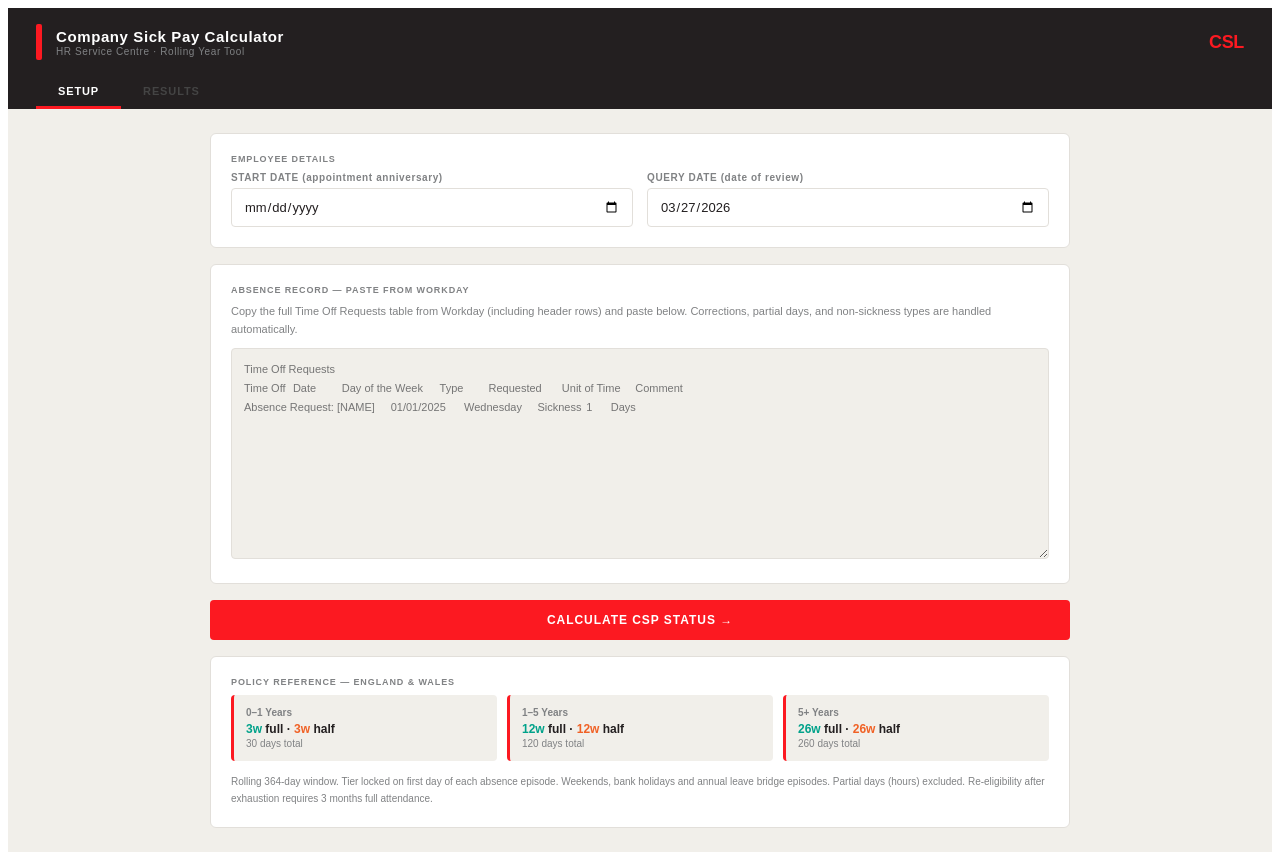
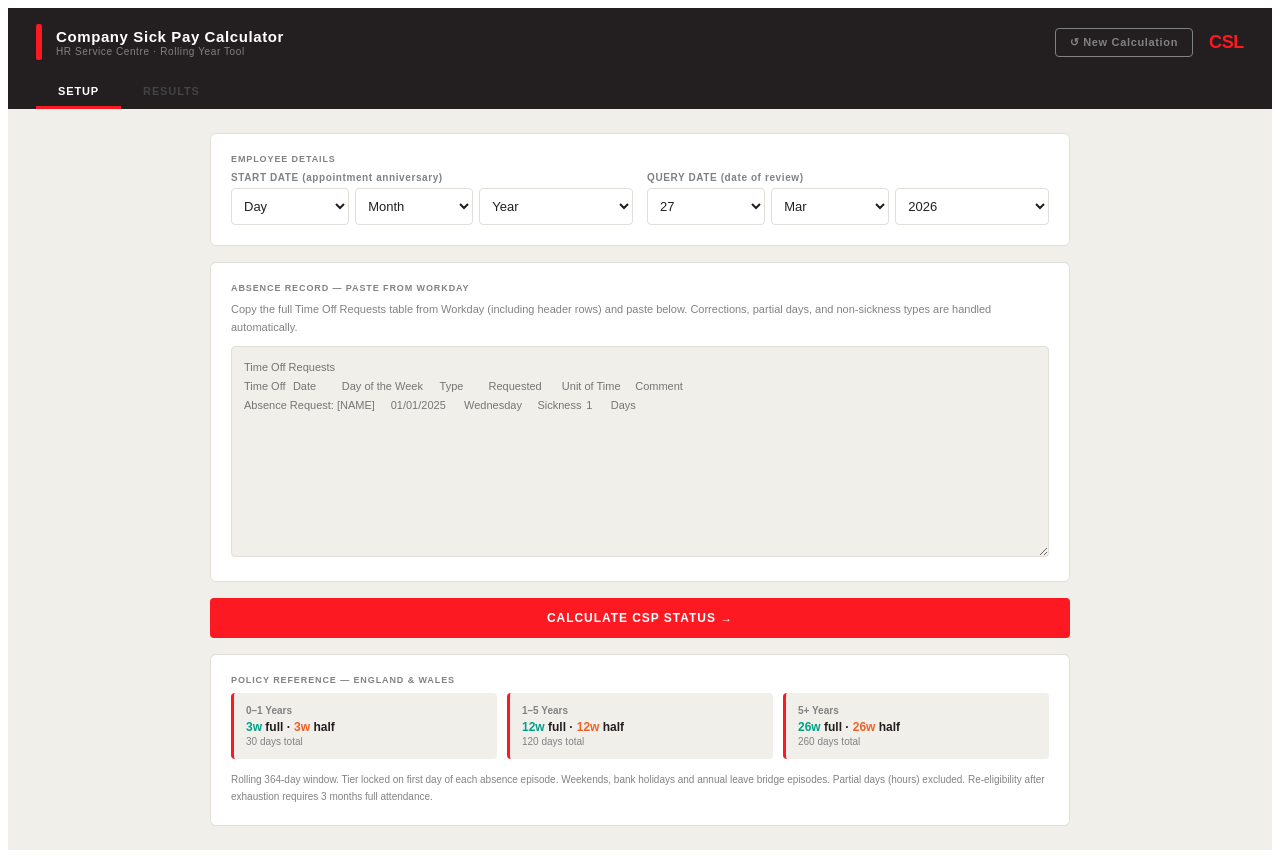
Before and after one commit to RyanCarson94-debug/hrsc, a React (Vite) app: page / in a window 1280 px wide. Built offline with nearby package versions, Linux system fonts and the light colour scheme.

Commit message:
Fix calculate button

```diff
--- a/src/App.jsx
+++ b/src/App.jsx
@@ -418,8 +418,9 @@ const B = {
 };
 
 export default function CSPCalculator() {
-  const [startDateStr, setStartDateStr] = useState("");
-  const [queryDateStr, setQueryDateStr] = useState(new Date().toISOString().slice(0, 10));
+  const todayInit = () => { const d = new Date(); return { d: String(d.getDate()).padStart(2,'0'), m: String(d.getMonth()+1).padStart(2,'0'), y: String(d.getFullYear()) }; };
+  const [startDate, setStartDate] = useState({ d: "", m: "", y: "" });
+  const [queryDate, setQueryDate] = useState(todayInit());
   const [rawData, setRawData] = useState("");
   const [result, setResult] = useState(null);
   const [error, setError] = useState("");
@@ -428,15 +429,17 @@ export default function CSPCalculator() {
   const handleCalculate = () => {
     setError("");
     setResult(null);
-    if (!startDateStr) return setError("Please enter the employee's start date.");
-    if (!queryDateStr) return setError("Please enter the query date.");
+    if (!startDate.d || !startDate.m || !startDate.y) return setError("Please enter the employee's start date.");
+    if (!queryDate.d || !queryDate.m || !queryDate.y) return setError("Please enter the query date.");
     if (!rawData.trim()) return setError("Please paste the employee's absence record.");
-    const startDate = new Date(startDateStr);
-    const queryDate = new Date(queryDateStr);
-    if (isNaN(startDate) || isNaN(queryDate)) return setError("Invalid date entered.");
-    if (queryDate < startDate) return setError("Query date cannot be before start date.");
+    const startDateObj = new Date(parseInt(startDate.y), parseInt(startDate.m)-1, parseInt(startDate.d));
+    const queryDateObj = new Date(parseInt(queryDate.y), parseInt(queryDate.m)-1, parseInt(queryDate.d));
+    if (isNaN(startDateObj) || isNaN(queryDateObj)) return setError("Invalid date entered.");
+    if (queryDateObj < startDateObj) return setError("Query date cannot be before start date.");
+    const startDateStr = startDateObj.toISOString().slice(0,10);
+    const queryDateStr = queryDateObj.toISOString().slice(0,10);
     const { sickDays, annualLeaveSet } = parseAbsenceData(rawData);
-    const res = calculate(startDate, queryDate, sickDays, annualLeaveSet);
+    const res = calculate(startDateObj, queryDateObj, sickDays, annualLeaveSet);
     setResult(res);
     setActiveTab("results");
   };
@@ -448,14 +451,33 @@ export default function CSPCalculator() {
   };
   const sc = result ? STATUS[result.payStatus] : null;
 
-  const Field = ({ label, value, onChange, type = "date" }) => (
+  const selectStyle = {
+    padding: "9px 8px", borderRadius: 4, border: `1px solid ${B.gray2}`,
+    background: B.white, color: B.black, fontSize: 13, fontFamily: "Montserrat, sans-serif",
+    outline: "none", cursor: "pointer", appearance: "auto",
+  };
+
+  const MONTHS = ["Jan","Feb","Mar","Apr","May","Jun","Jul","Aug","Sep","Oct","Nov","Dec"];
+  const DAYS = Array.from({length:31},(_,i)=>String(i+1).padStart(2,'0'));
+  const YEARS = Array.from({length:30},(_,i)=>String(new Date().getFullYear()-i));
+
+  const DatePicker = ({ label, value, onChange }) => (
     <div>
       <div style={{ fontSize: 10, color: B.gray3, marginBottom: 5, fontFamily: "Montserrat, sans-serif", fontWeight: 700, letterSpacing: "0.06em" }}>{label}</div>
-      <input type={type} value={value} onChange={e => onChange(e.target.value)} style={{
-        width: "100%", padding: "10px 12px", borderRadius: 4, border: `1px solid ${B.gray2}`,
-        background: B.white, color: B.black, fontSize: 13, fontFamily: "Montserrat, sans-serif",
-        boxSizing: "border-box", outline: "none",
-      }} />
+      <div style={{ display: "grid", gridTemplateColumns: "1fr 1fr 1.3fr", gap: 6 }}>
+        <select value={value.d} onChange={e => onChange({...value, d: e.target.value})} style={selectStyle}>
+          <option value="">Day</option>
+          {DAYS.map(d => <option key={d} value={d}>{d}</option>)}
+        </select>
+        <select value={value.m} onChange={e => onChange({...value, m: e.target.value})} style={selectStyle}>
+          <option value="">Month</option>
+          {MONTHS.map((m,i) => <option key={m} value={String(i+1).padStart(2,'0')}>{m}</option>)}
+        </select>
+        <select value={value.y} onChange={e => onChange({...value, y: e.target.value})} style={selectStyle}>
+          <option value="">Year</option>
+          {YEARS.map(y => <option key={y} value={y}>{y}</option>)}
+        </select>
+      </div>
     </div>
   );
 
@@ -488,7 +510,22 @@ export default function CSPCalculator() {
               </div>
             </div>
           </div>
-          <div style={{ fontSize: 18, fontWeight: 800, color: B.red, fontFamily: "Montserrat, sans-serif", letterSpacing: "-0.02em" }}>CSL</div>
+          <div style={{ display: "flex", alignItems: "center", gap: 16 }}>
+            <button onClick={() => {
+              setStartDate({ d: "", m: "", y: "" });
+              setQueryDate(todayInit());
+              setRawData("");
+              setResult(null);
+              setError("");
+              setActiveTab("setup");
+            }} style={{
+              padding: "7px 14px", borderRadius: 4, border: `1px solid ${B.gray3}`,
+              background: "transparent", color: B.gray3, fontSize: 11,
+              fontFamily: "Montserrat, sans-serif", fontWeight: 700,
+              letterSpacing: "0.06em", cursor: "pointer",
+            }}>&#x21BA; New Calculation</button>
+            <div style={{ fontSize: 18, fontWeight: 800, color: B.red, fontFamily: "Montserrat, sans-serif", letterSpacing: "-0.02em" }}>CSL</div>
+          </div>
         </div>
 
         {/* Tabs */}
@@ -516,8 +553,8 @@ export default function CSPCalculator() {
             <div style={{ background: B.white, borderRadius: 6, padding: "20px", marginBottom: 16, border: `1px solid ${B.gray2}` }}>
               <SectionLabel>Employee Details</SectionLabel>
               <div style={{ display: "grid", gridTemplateColumns: "1fr 1fr", gap: 14 }}>
-                <Field label="START DATE (appointment anniversary)" value={startDateStr} onChange={setStartDateStr} />
-                <Field label="QUERY DATE (date of review)" value={queryDateStr} onChange={setQueryDateStr} />
+                <DatePicker label="START DATE (appointment anniversary)" value={startDate} onChange={setStartDate} />
+                <DatePicker label="QUERY DATE (date of review)" value={queryDate} onChange={setQueryDate} />
               </div>
             </div>
 
```
